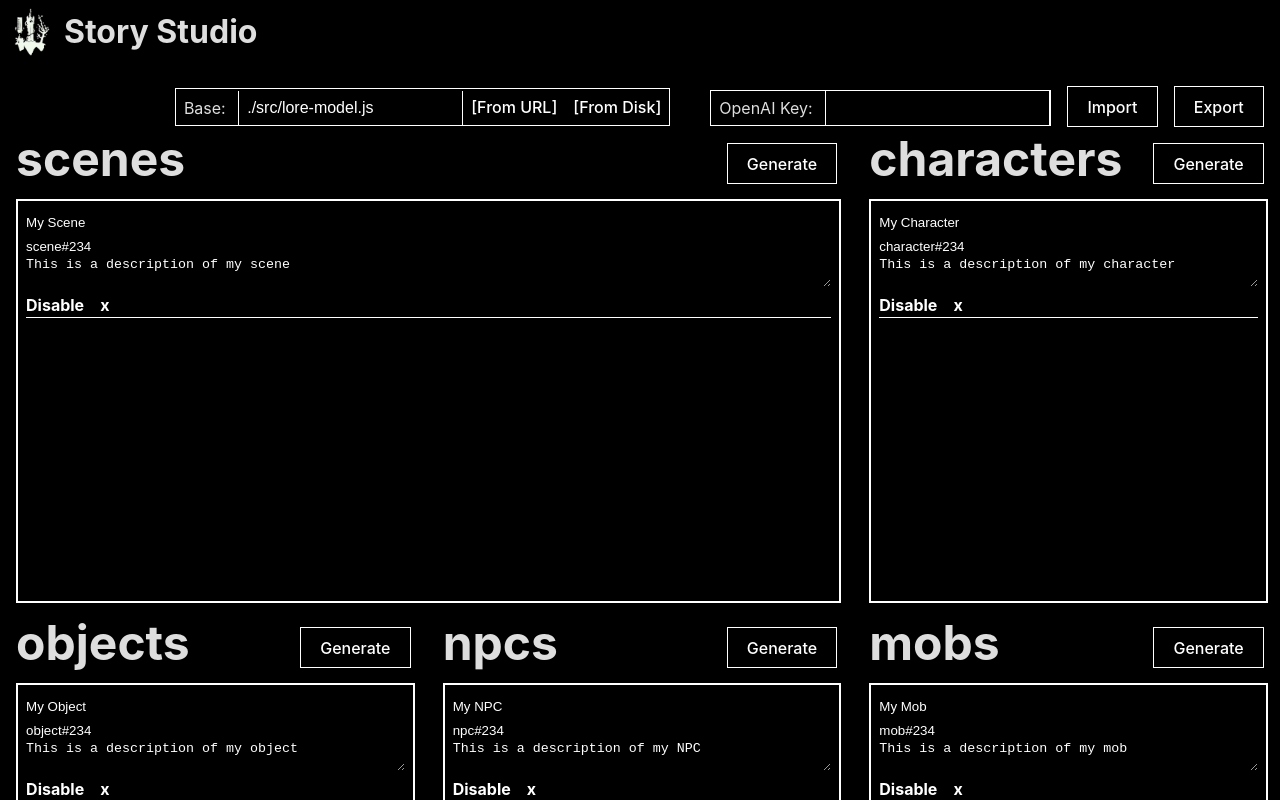
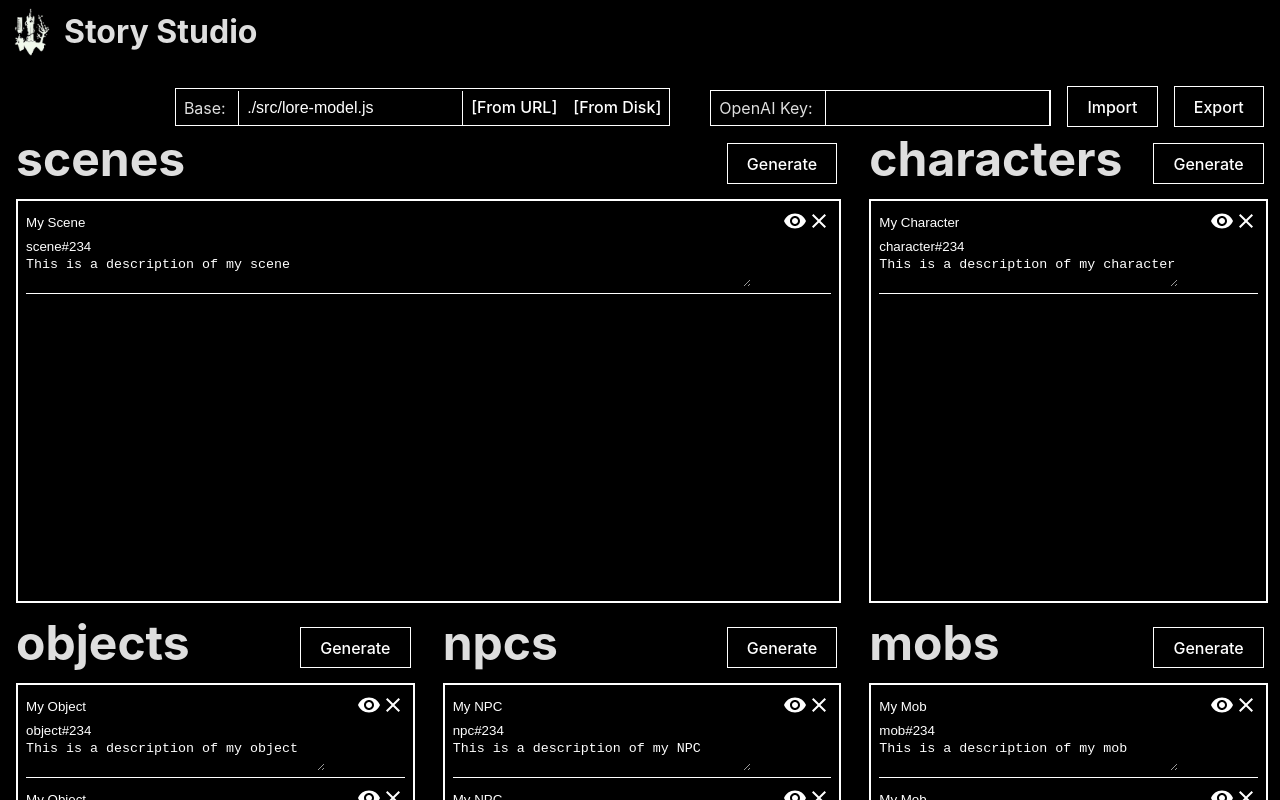
Before and after one commit to webaverse-studios/storystudio, a React (Vite) app: page / in a window 1280 px wide. Shown: the top 800 px of the page. Built offline with nearby package versions, Linux system fonts and the light colour scheme.

Commit message:
icons for enable and delete

```diff
--- a/package.json
+++ b/package.json
@@ -9,6 +9,10 @@
     "preview": "vite preview"
   },
   "dependencies": {
+    "@emotion/react": "^11.10.0",
+    "@emotion/styled": "^11.10.0",
+    "@mui/icons-material": "^5.10.2",
+    "@mui/material": "^5.10.2",
     "axios": "^0.27.2",
     "dotenv": "^16.0.1",
     "events": "^3.3.0",
--- a/src/App.css
+++ b/src/App.css
@@ -6,71 +6,69 @@
 }
 
 .header {
-  width:100%;
-  min-height:100px;
-  background-color:#000;
+  width: 100%;
+  min-height: 100px;
+  background-color: #000;
 }
 
 .headerright {
-  padding-top: .5em;
-  margin-right: .5em;
+  padding-top: 0.5em;
+  margin-right: 0.5em;
   float: right;
 }
 
 .logo {
   float: left;
-  margin:.5em;
+  margin: 0.5em;
 }
 
 .logo h1 {
   float: right;
-  font-size:2em;
+  font-size: 2em;
   line-height: 1;
-  margin: .25em;
+  margin: 0.25em;
 }
 
 .context-group {
   margin-top: 1em;
-  width:100%;
+  width: 100%;
 }
 
 .context-group span {
   background: #000000;
-  border: 1px solid #FFFFFF;
-  margin: .2em;
-  display:inline-block;
+  border: 1px solid #ffffff;
+  margin: 0.2em;
+  display: inline-block;
   width: 100%;
 }
 
 .context-group-button {
-  margin-bottom: .4em;
+  margin-bottom: 0.4em;
   width: 100%;
 }
 
 .context-group-button-active {
-  background: #FFFFFF;
+  background: #ffffff;
   border: 1px solid #000000;
   color: #000000;
 }
 
 .sections {
-
   margin: 0;
   padding: 0;
-  margin-top:2em;
+  margin-top: 2em;
 }
 
 .section {
   background: #000000;
-  border: 2px solid #FFFFFF;
-  margin:1em;
+  border: 2px solid #ffffff;
+  margin: 1em;
   width: calc(100% - 2em);
   overflow-y: scroll;
   height: 400px;
-
 }
 
- /* width */
+/* width */
 ::-webkit-scrollbar {
   width: 20px;
 }
@@ -79,7 +77,6 @@
 ::-webkit-scrollbar-track {
   background: #000000;
 }
-
 
 .sectionHeader {
   text-align: left;
@@ -96,10 +93,10 @@
 }
 
 .sectionHeader button {
-  display:inline;
-  margin-top: .5em;
-  margin-left: .5em;
-  float:right;
+  display: inline;
+  margin-top: 0.5em;
+  margin-left: 0.5em;
+  float: right;
 }
 
 .sectionWrapper {
@@ -109,140 +106,145 @@
 }
 
 .scene_wrapped {
-  width: 66.66%!important;
+  width: 66.66% !important;
 }
 
-
 .character_wrapped {
-  width: 33.333%!important;
+  width: 33.333% !important;
 }
 
-
 .object_wrapped {
-  width: 33.33%!important;
+  width: 33.33% !important;
 }
 
 .npc_wrapped {
-  width: 33.33%!important;
+  width: 33.33% !important;
 }
 
 .mob_wrapped {
-  width: 33.33%!important;
+  width: 33.33% !important;
 }
 
 .context_wrapped {
-  width: 20%!important;
+  width: 20% !important;
 }
 
 .dialog_wrapped {
-  width: 80%!important;
+  width: 80% !important;
 }
 
 .importExportButtons {
   display: inline-block;
 }
 
-.importButton, .exportButton {
-  margin: .5em;
-
+.importButton,
+.exportButton {
+  margin: 0.5em;
 }
 
 .openai {
-display: inline-block;
-border: 1px solid #FFFFFF;
-margin: .5em;
+  display: inline-block;
+  border: 1px solid #ffffff;
+  margin: 0.5em;
 }
 
-.openai input, .base input {
+.openai input,
+.base input {
   border-color: none;
   border-style: none;
-  border-left: 1px solid #FFFFFF;
-  border-right: 1px solid #FFFFFF;
+  border-left: 1px solid #ffffff;
+  border-right: 1px solid #ffffff;
 }
-
 
 .base {
   display: inline-block;
-  border: 1px solid #FFFFFF;
-  margin: .5em;
+  border: 1px solid #ffffff;
+  margin: 0.5em;
   margin-right: 2em;
 }
 
 .baseLabel {
-  font-size:1em;
+  font-size: 1em;
   margin: 0;
-  padding-left: .5em;
-  padding-right: .5em;
+  padding-left: 0.5em;
+  padding-right: 0.5em;
   vertical-align: middle;
 }
 
 .baseInput {
-  font-size:1em;
-  border-left: 1px solid #FFFFFF;
-  border-right: 1px solid #FFFFFF;
+  font-size: 1em;
+  border-left: 1px solid #ffffff;
+  border-right: 1px solid #ffffff;
   margin: 0;
-  padding: .5em;
+  padding: 0.5em;
   background-color: #000;
 }
 
 .baseButton {
-  font-size:1em;
+  font-size: 1em;
   margin: 0;
-  padding: .5em;
+  padding: 0.5em;
   border: 0;
 }
 
 .entity {
   text-align: left;
-  margin: .5em;
+  margin: 0.5em;
   border-bottom: 1px white solid;
 }
 
 .entity h1 {
-  font-size:1.2em;
+  font-size: 1.2em;
   margin: 0;
   padding: 0;
-  margin-block-start:0;
-  margin-block-end:0;
+  margin-block-start: 0;
+  margin-block-end: 0;
 }
 
 .entity h2 {
-  font-size:1em;
+  font-size: 1em;
   margin: 0;
   padding: 0;
-  margin-block-start:0;
-  margin-block-end:0;
+  margin-block-start: 0;
+  margin-block-end: 0;
 }
 
 .entity p {
-  font-size:1em;
+  font-size: 1em;
   margin-top: 0;
   margin-bottom: 0;
+  vertical-align: top;
 }
 
 .entity button {
   padding: 0;
   border: 0;
-  margin-right: 1em;
+  display: block;
   font-weight: bold;
   background: none;
 }
 
 .entityField {
-  width: 100%;
+  width: calc(100% - 5em);
+  display: inline-block;
+  max-width: calc(100% - 5em);
 }
 
-.entityField input, .entityField textarea {
+.entityField input,
+.entityField textarea {
   width: 100%;
+  display: inline-block;
   border: 0;
   color: #fff;
   background: #000;
   padding: 0;
   margin: 0;
+  max-width: 100%;
 }
 
 /* hide all border and style details that happen to the entity on focus, right now there is a white border */
-.entityField input:focus, .entityField textarea:focus {
+.entityField input:focus,
+.entityField textarea:focus {
   outline: none;
   border: 0;
 }
@@ -251,9 +253,19 @@ margin: .5em;
   height: 5em;
 }
 
+.entityDelete {
+  float: right;
+  display: inline;
+}
+
+.entityVisibility {
+  float: right;
+  display: inline;
+}
+
 .context-group-button {
   display: inline-block;
-  margin-right: .5em;
+  margin-right: 0.5em;
   overflow: hidden;
 }
 
@@ -269,38 +281,38 @@ margin: .5em;
 /* scene_wrapped should be 100% width */
 @media (max-width: 1200px) {
   .scene_wrapped {
-    width: 100%!important;
+    width: 100% !important;
   }
   .character_wrapped {
-    width: 100%!important;
+    width: 100% !important;
   }
 
   .object_wrapped {
-    width: 100%!important;
+    width: 100% !important;
   }
 
   .npc_wrapped {
-    width: 100%!important;
+    width: 100% !important;
   }
 
   .mob_wrapped {
-    width: 100%!important;
+    width: 100% !important;
   }
 
   .context_wrapped {
-    width: calc(100% - 1em)!important;
-    padding: .5em;
+    width: calc(100% - 1em) !important;
+    padding: 0.5em;
   }
 
   .dialog_wrapped {
-    width: 100%!important;
+    width: 100% !important;
   }
 
   .context-group-button {
-    padding-left:0.25em;
+    padding-left: 0.25em;
   }
   .baseButton {
-    border-top: 1px solid #FFFFFF!important;
+    border-top: 1px solid #ffffff !important;
     width: 50%;
   }
   .base input {
--- a/src/Entity.jsx
+++ b/src/Entity.jsx
@@ -1,13 +1,19 @@
 import React from "react";
+import ClearIcon from '@mui/icons-material/Clear';
+import DeleteForever from '@mui/icons-material/DeleteForever';
+import VisibilityIcon from '@mui/icons-material/Visibility';
+import VisibilityOffIcon from '@mui/icons-material/VisibilityOff';
+
 import "./App.css";
 
 const Entity = ({ entityData, editEntityCallback, deleteEntityCallback }) => {
+
+    const [shouldDelete, setShouldDelete] = React.useState(false);
+
     const updateEntity = (entityData, field, data) => {
         if (field === "shortname") {
             return;
         }
-
-    console.log("updating entity", entityData, field, data);
         const newData = { ...entityData };
         newData[field] = data;
         if (field === "name") {
@@ -27,18 +33,32 @@ const Entity = ({ entityData, editEntityCallback, deleteEntityCallback }) => {
 
     return (
         <div className={"entity"}>
+            {!shouldDelete &&
+                <span className='entityDelete'>
+                    <button onClick={() => setShouldDelete(true)}><ClearIcon /></button>
+                </span>
+            }
+            {shouldDelete &&
+                <span className='entityDelete'>
+                    <button onClick={() => setShouldDelete(false)}><ClearIcon /></button>
+                    <button onClick={() => deleteEntityCallback(entityData)}><DeleteForever /></button>
+                </span>
+            }
+            {
+                <button
+                    className='entityVisibility'
+                    value={entityData.enabled}
+                    onClick={(e) =>
+                        updateEntity(entityData, "enabled", !entityData.enabled)
+                    }
+                >
+                    {entityData.enabled ? <VisibilityIcon /> : <VisibilityOffIcon />}
+                </button>
+            }
             {typeof entityData === "object" && (
                 <React.Fragment>
-          {/* Basic inputs for a 'name', 'description' and 'shortname' field */}
-          {/* whenever the user edits the form, the updateEntity function is called with the field and value sent to the function */}
                     {Object.keys(entityData).map((field, index) => {
-            if (
-              field === "enabled" ||
-              field === "type" ||
-              field === "inventory" ||
-              field === "id"
-            )
-              return null;
+                        if (field === "enabled" || field === "type" || field === "inventory" || field === "id") return null;
                         return (
                             <div key={index} className={"entityField " + field}>
                                 {field === "description" ? (
@@ -61,16 +81,6 @@ const Entity = ({ entityData, editEntityCallback, deleteEntityCallback }) => {
                             </div>
                         );
                     })}
-          {
-            <button
-              value={entityData.enabled}
-              onClick={(e) =>
-                updateEntity(entityData, "enabled", !entityData.enabled)
-              }
-            >
-              {entityData.enabled ? "Disable" : "Enable"}
-            </button>
-          }
                 </React.Fragment>
             )}
             {typeof entityData === "string" && (
@@ -78,7 +88,6 @@ const Entity = ({ entityData, editEntityCallback, deleteEntityCallback }) => {
                     <p>{entityData}</p>
                 </React.Fragment>
             )}
-      <button onClick={() => deleteEntityCallback(entityData)}>x</button>
         </div>
     );
 };
--- a/src/index.css
+++ b/src/index.css
@@ -1,6 +1,6 @@
 :root {
   font-family: Inter, Avenir, Helvetica, Arial, sans-serif;
-  font-size: 16px;
+  font-size: 1em;
   line-height: 24px;
   font-weight: 400;
 
@@ -45,7 +45,6 @@ button {
   color: #ffffff;
   background-color: #000000;
   cursor: pointer;
-  transition: border-color 0.25s;
 }
 button:hover {
   border-color: #000;
@@ -54,7 +53,7 @@ button:hover {
 }
 button:focus,
 button:focus-visible {
-  outline: 4px auto -webkit-focus-ring-color;
+  outline: 0px;
 }
 
 @media (prefers-color-scheme: dark) {
```
Also changed, not shown: 1 other file (tests, documents, lock files or other folders). Lines whose indentation alone changed are shown as unchanged.
